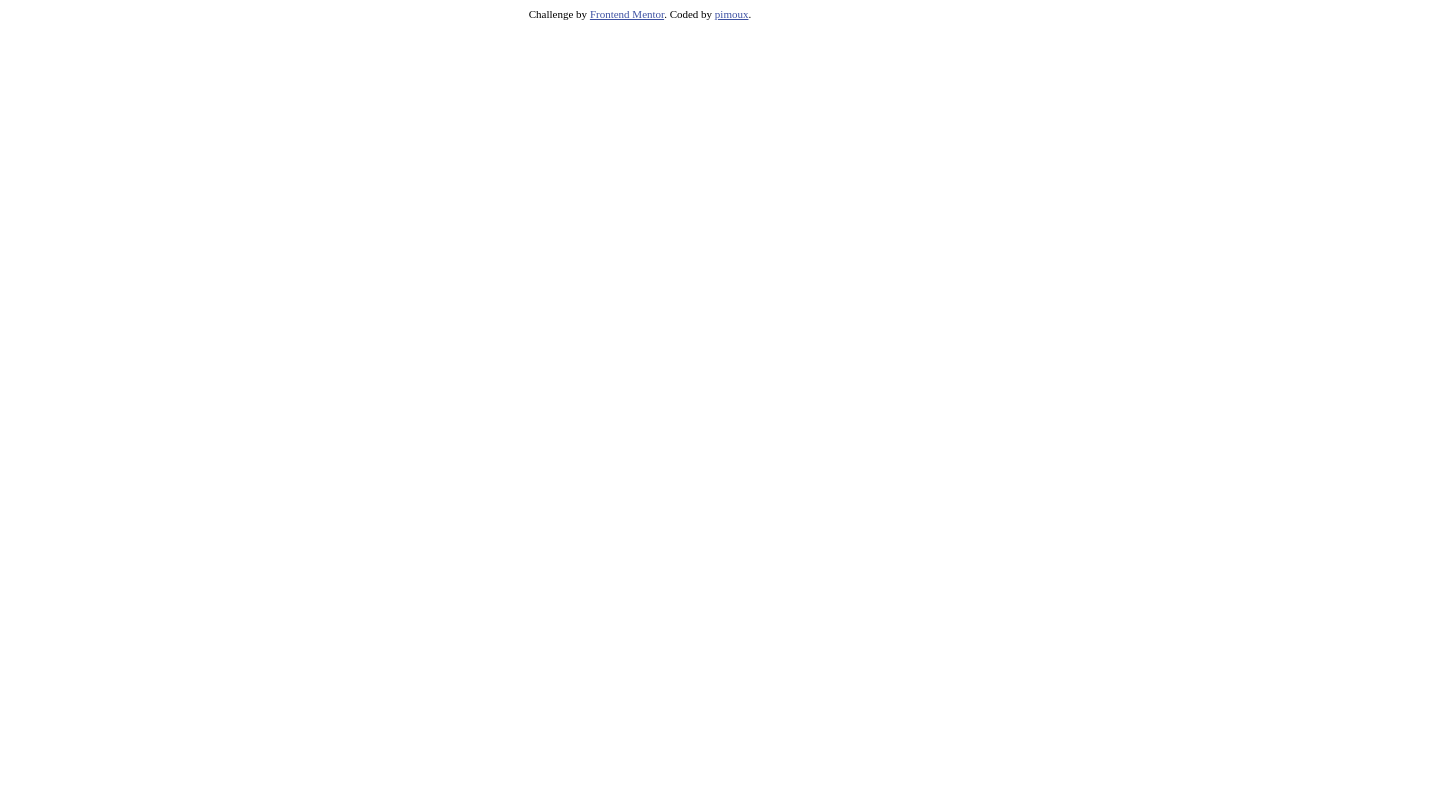
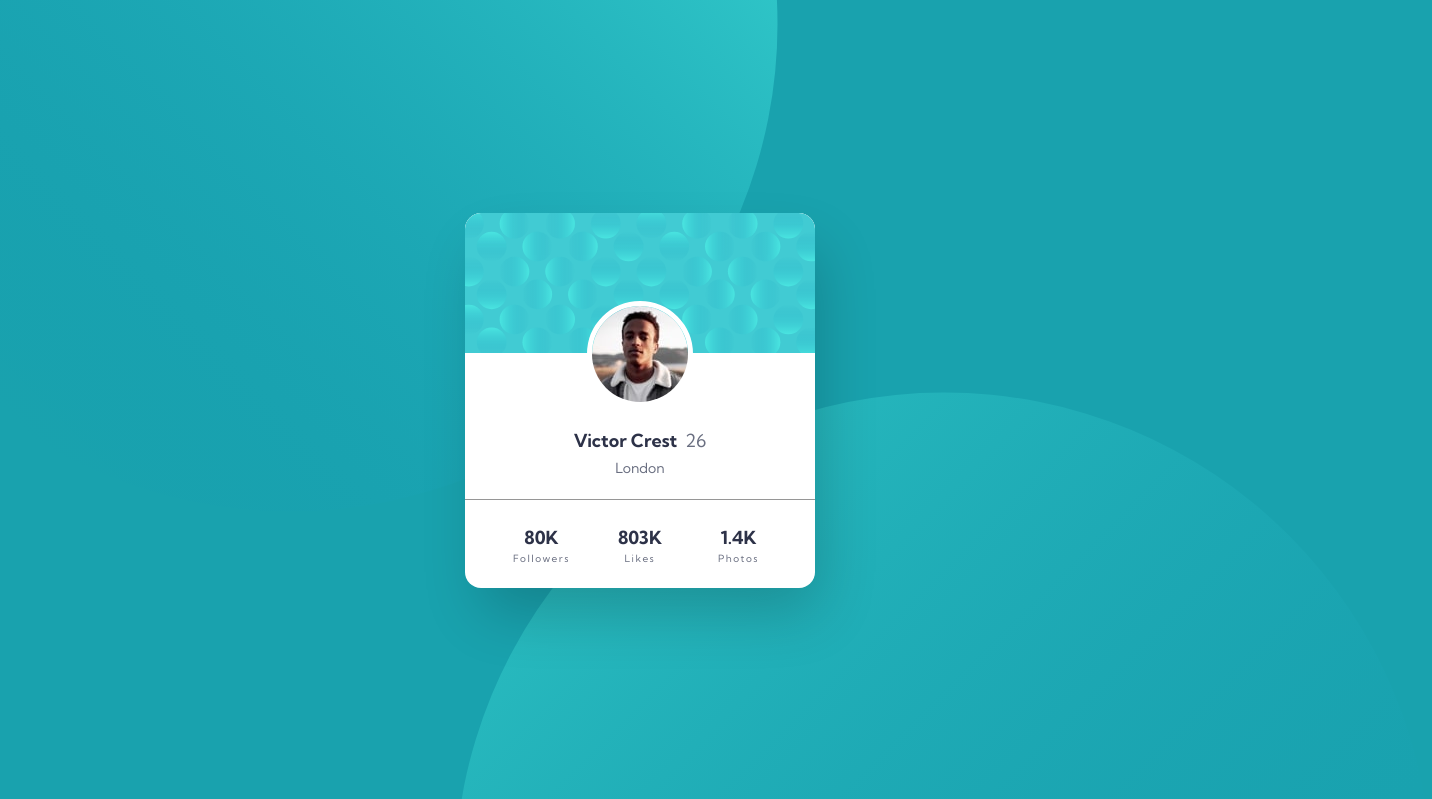
Before and after one commit to pimoux/profile-card-component-main, a plain HTML site: page index.html in a window 1280 px wide. Shown: the top 799 px of the page, 1432 px wide, since content can reach past the window. Drawn offline with nearby package versions, Linux system fonts and the light colour scheme.

Commit message:
test prod with tailwind classes

```diff
--- a/index.html
+++ b/index.html
@@ -1,40 +1,44 @@
 <!DOCTYPE html>
-<html lang="en">
+<html lang="en" class="h-full">
+
 <head>
-  <meta charset="UTF-8">
-  <meta name="viewport" content="width=device-width, initial-scale=1.0"> <!-- displays site properly based on user's device -->
+    <meta charset="UTF-8">
+    <meta name="viewport" content="width=device-width, initial-scale=1.0">
+    <!-- displays site properly based on user's device -->
 
-  <link rel="icon" type="image/png" sizes="32x32" href="./images/favicon-32x32.png">
+    <link rel="icon" type="image/png" sizes="32x32" href="./images/favicon-32x32.png">
+    <link rel="stylesheet" type="text/css" href="style.css">
 
-  <title>Frontend Mentor | Profile card component</title>
+    <title>Frontend Mentor | Profile card component</title>
+    <link href="https://unpkg.com/tailwindcss@^2/dist/tailwind.min.css" rel="stylesheet">
+</head>
 
-  <!-- Feel free to remove these styles or customise in your own stylesheet 👍 -->
-  <style>
-    .attribution { font-size: 11px; text-align: center; }
-    .attribution a { color: hsl(228, 45%, 44%); }
-  </style>
-</head>
-<body>
-  <div class="attribution">
-    Challenge by <a href="https://www.frontendmentor.io?ref=challenge" target="_blank">Frontend Mentor</a>.
-    Coded by <a href="#">pimoux</a>.
-  </div>
+<body class="flex justify-center items-center h-full z-0 overflow-hidden">
+    <img id="top" src="images/bg-pattern-top.svg" alt="" class="absolute" />
+    <div id="card" class="rounded-2xl flex flex-col z-10 bg-white items-center overflow-hidden">
+        <img src="images/bg-pattern-card.svg" alt="" class="rounded-t-2xl" />
+        <span id="victorContainer" class="relative bottom-13">
+            <img id="victor" src="images/image-victor.jpg" class="rounded-full h-26 w-26 z-20" alt="victor" />
+        </span>
+        <p class="relative bottom-8">Victor Crest &nbsp;<span>26</span></p>
+        <span id="london" class="relative bottom-7">London</span>
+        <hr class="relative bottom-2" />
+        <div class="flex justify-evenly items-center h-full w-full mb-1.5">
+            <div class="flex flex-col justify-center items-center stat">
+                <p>80K</p>
+                <p>Followers</p>
+            </div>
+            <div class="flex flex-col justify-center items-center stat">
+                <p class="mr-2">803K</p>
+                <p class="mr-2">Likes</p>
+            </div>
+            <div class="flex flex-col justify-center items-center stat">
+                <p class="mr-2">1.4K</p>
+                <p class="mr-2">Photos</p>
+            </div>
+        </div>
+    </div>
+    <img id="bottom" src="images/bg-pattern-bottom.svg" alt="" class="absolute" />
 </body>
+
 </html>
-
-<!--
-
-  Victor Crest
-  26
-  London
-
-  80K
-  Followers
-
-  803K
-  Likes
-
-  1.4K
-  Photos
-
--->
--- /dev/null
+++ b/style.css
@@ -0,0 +1,87 @@
+@import url('https://fonts.googleapis.com/css2?family=Kumbh+Sans:wght@400;700&display=swap');
+
+*
+{
+    box-sizing: border-box;
+}
+body{
+    background-color: hsl(185, 75%, 39%);
+    margin: 0;
+    padding: 0;
+}
+
+@media (min-width: 600px) {
+    #top{
+        bottom: 18rem;
+        left: -12.5rem;
+    }
+
+    #bottom{
+        top: 24.5rem;
+        right: -9.5rem;
+    }
+}
+
+@media (min-width: 375px) and (max-width: 599px) {
+    #top{
+        bottom: 24rem;
+        left: -11rem;
+    }
+
+    #bottom{
+        top: 18rem;
+        right: -14rem;
+    }
+}
+
+#card{
+    width: 350px;
+    height: 375px;
+    -webkit-box-shadow: 10px 30px 60px -7px rgba(0,0,0,0.2);
+    box-shadow: 10px 30px 60px -7px rgba(0,0,0,0.2);
+}
+
+#victor{
+    border-width: 5px;
+    border-color: white;
+}
+
+#victorContainer{
+    bottom: 3.25rem;
+}
+
+p{
+    font-weight: 800;
+    color: hsl(229, 23%, 23%)
+}
+
+p, span{
+    font-size: 18px;
+    font-family: Kumbh Sans;
+}
+
+p > span{
+    font-weight: 400;
+    color: hsl(227, 10%, 46%)
+}
+
+#card #london{
+    color: hsl(227, 10%, 46%);
+    font-size: 14px;
+}
+
+#card hr{
+    width: inherit;
+    height: 1px;
+    border-color: hsl(0, 0%, 59%);
+}
+
+.stat p:first-child{
+    font-weight: 700;
+}
+.stat p:last-child{
+    font-weight: 400;
+    font-size: 10px;
+    color: hsl(227, 10%, 46%);
+    letter-spacing: 1.5px;
+}
```
